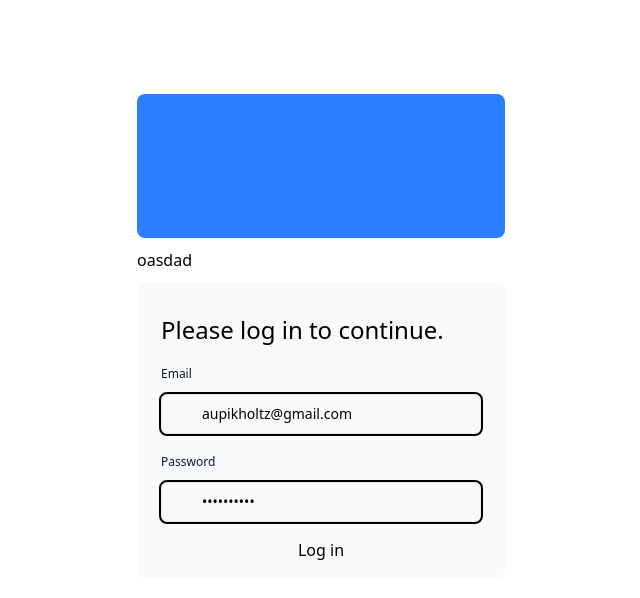
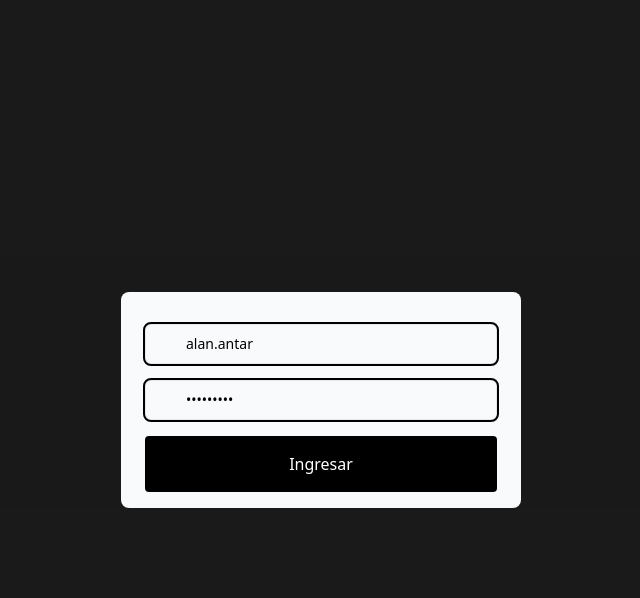
Before and after one commit to AlanPikholtz/project-alpha-web, a Next.js app: page /login in a window 1280 px wide. Shown: the top 598 px of the page, without its empty margins (319-959 px from the left). Built offline with nearby package versions, Linux system fonts and the light colour scheme.

Commit message:
Feature: Login Changes  - Changed login to be user and password like  - Moved some components from screens

```diff
--- /dev/null
+++ b/app/(protected)/transactions/new/page.tsx
@@ -0,0 +1,10 @@
+import AssignTransactionsTable from "@/app/ui/transactions/assign-transactions-table";
+import React from "react";
+
+export default function NewTransactionsPage() {
+  return (
+    <div>
+      <AssignTransactionsTable />
+    </div>
+  );
+}
--- a/app/(protected)/transactions/page.tsx
+++ b/app/(protected)/transactions/page.tsx
@@ -1,11 +1,9 @@
-import AssignTransactionsTable from "@/app/ui/transactions/assign-transactions-table";
 import React from "react";
 
 export default function TransactionsPage() {
   return (
     <div className="flex flex-col h-full">
       <h1>Transacciones</h1>
-      <AssignTransactionsTable />
     </div>
   );
 }
--- a/app/(public)/login/page.tsx
+++ b/app/(public)/login/page.tsx
@@ -3,14 +3,8 @@ import React from "react";
 
 export default function LoginPage() {
   return (
-    <main className="flex items-center justify-center md:h-screen">
-      <div className="relative mx-auto flex w-full max-w-[400px] flex-col space-y-2.5 p-4 md:-mt-32">
-        <div className="flex h-20 w-full items-end rounded-lg bg-blue-500 p-3 md:h-36">
-          {/* <div className="w-32 text-white md:w-36">
-            <AcmeLogo />
-          </div> */}
-        </div>
-        <div>oasdad</div>
+    <main className="flex items-center justify-center md:h-screen bg-black/90">
+      <div className="flex w-full max-w-[400px] flex-col">
         <LoginForm />
       </div>
     </main>
--- a/app/lib/auth/api.ts
+++ b/app/lib/auth/api.ts
@@ -5,13 +5,13 @@ export const authApi = api.injectEndpoints({
   endpoints: (builder) => ({
     authenticate: builder.mutation<
       Session,
-      { email: string; password: string }
+      { username: string; password: string }
     >({
-      query: ({ email, password }) => ({
+      query: ({ username, password }) => ({
         url: "/auth/login",
         method: "POST",
         body: {
-          email,
+          username,
           password,
         },
       }),
--- a/app/ui/auth/login-form.tsx
+++ b/app/ui/auth/login-form.tsx
@@ -13,10 +13,13 @@ export default function LoginForm() {
 
   const handleLogin = async (data: FormData) => {
     try {
-      const email = data.get("email") as string;
+      const username = data.get("username") as string;
       const password = data.get("password") as string;
 
-      const session = await authenticate({ email, password }).unwrap();
+      const session = await authenticate({
+        username,
+        password,
+      }).unwrap();
       dispatch(saveSessionData(session));
 
       // Redirect
@@ -29,54 +32,38 @@ export default function LoginForm() {
   return (
     <form className="space-y-3" action={handleLogin}>
       <div className="flex-1 rounded-lg bg-gray-50 px-6 pb-4 pt-8">
-        <h1 className={`mb-3 text-2xl`}>Please log in to continue.</h1>
         <div className="w-full">
           <div>
-            <label
-              className="mb-3 mt-5 block text-xs font-medium text-gray-900"
-              htmlFor="email"
-            >
-              Email
-            </label>
             <div className="relative">
               <input
                 className="peer block w-full rounded-md border border-gray-200 py-[9px] pl-10 text-sm outline-2 placeholder:text-gray-500"
-                id="email"
-                type="email"
-                name="email"
+                name="username"
                 placeholder="Enter your email address"
-                defaultValue={"aupikholtz@gmail.com"}
+                defaultValue={"alan.antar"}
                 required
               />
-              {/* <AtSymbolIcon className="pointer-events-none absolute left-3 top-1/2 h-[18px] w-[18px] -translate-y-1/2 text-gray-500 peer-focus:text-gray-900" /> */}
             </div>
           </div>
           <div className="mt-4">
-            <label
-              className="mb-3 mt-5 block text-xs font-medium text-gray-900"
-              htmlFor="password"
-            >
-              Password
-            </label>
             <div className="relative">
               <input
                 className="peer block w-full rounded-md border border-gray-200 py-[9px] pl-10 text-sm outline-2 placeholder:text-gray-500"
-                id="password"
+                name="password"
                 type="password"
-                name="password"
                 placeholder="Enter password"
                 required
                 minLength={6}
-                defaultValue={"AUPik*1234"}
+                defaultValue={"Aluete100"}
               />
-              {/* <KeyIcon className="pointer-events-none absolute left-3 top-1/2 h-[18px] w-[18px] -translate-y-1/2 text-gray-500 peer-focus:text-gray-900" /> */}
             </div>
           </div>
         </div>
         {/* <input type="hidden" name="redirectTo" value={callbackUrl} /> */}
-        <button className="mt-4 w-full" disabled={isLoading}>
-          Log in
-          {/* <ArrowRightIcon className="ml-auto h-5 w-5 text-gray-50" /> */}
+        <button
+          className="mt-4 w-full text-white p-4 bg-black rounded"
+          disabled={isLoading}
+        >
+          Ingresar
         </button>
       </div>
     </form>
--- a/app/ui/transactions/assign-transactions-table.tsx
+++ b/app/ui/transactions/assign-transactions-table.tsx
@@ -7,17 +7,18 @@ import { Transaction } from "@/app/lib/transactions/types";
 import { Menu, MenuButton, MenuItem, MenuItems } from "@headlessui/react";
 import React, { useMemo, useState } from "react";
 import LoadingSpinner from "../loading-spinner";
+import { XMarkIcon } from "@heroicons/react/16/solid";
 
 function TransactionTableRow({
   transaction,
-  index, // This will be used for removing it from the table after saving that transaction
   clients,
+  onDelete,
   onTransactionSaved,
 }: {
   transaction: Partial<Transaction>;
-  index: number;
   clients: Client[];
-  onTransactionSaved: (index: number) => void;
+  onDelete: () => void;
+  onTransactionSaved: () => void;
 }) {
   const { type, amount, clientId, createdAt } = transaction;
 
@@ -39,7 +40,7 @@ function TransactionTableRow({
         clientId: userId,
       }).unwrap();
 
-      onTransactionSaved(index);
+      onTransactionSaved();
     } catch (e) {
       console.log(e);
     }
@@ -47,10 +48,15 @@ function TransactionTableRow({
 
   return (
     <tr>
-      <td className="w-1/4">{createdAt}</td>
-      <td className="w-1/4">{type}</td>
-      <td className="w-1/4">{amount}</td>
-      <td className="w-1/4">
+      <td>
+        <button className="cursor-pointer" onClick={onDelete}>
+          <XMarkIcon className="w-5 h-10 text-red-500" />
+        </button>
+      </td>
+      <td className="flex-1">{createdAt}</td>
+      <td className="flex-1">{type}</td>
+      <td className="flex-1">{amount}</td>
+      <td className="flex-1">
         <div className="flex items-center justify-center">
           {isLoading ? <LoadingSpinner /> : null}
           {!isLoading && clientId ? client : null}
@@ -96,8 +102,6 @@ export default function AssignTransactionsTable() {
       .split("\n")
       .map((row) => row.split("\t").map((cell) => cell.trim()));
 
-    console.log({ rows });
-
     const parsedTransactions: Partial<Transaction>[] = rows.map((row) => ({
       createdAt: row[0], // Keep as string
       type: row[1], // Chusmear esto
@@ -107,22 +111,20 @@ export default function AssignTransactionsTable() {
     setTableData(parsedTransactions);
   };
 
-  const handleTransactionSaved = (index: number) => {
+  const handleDelete = (index: number) => {
     const updatedData = [...tableData];
     updatedData.splice(index, 1);
     setTableData(updatedData);
   };
 
   return (
-    <div className="flex flex-col border rounded h-full border-black/10">
-      {tableData.length === 0 ? (
+    <div className="flex rounded gap-x-4 h-full">
       <textarea
-          className="h-full"
+        className="h-full border flex-1"
         placeholder="Pegue las transacciones (maximo 100)"
         onPaste={handlePaste}
       />
-      ) : (
-        <div className="flex flex-col gap-y-4">
+      <div className="flex flex-1 flex-col gap-y-4 border p-4 rounded">
         <div>
           <p>Filtros</p>
           <input
@@ -131,29 +133,29 @@ export default function AssignTransactionsTable() {
             onChange={(e) => setAmountFilter(e.target.value)}
           />
         </div>
-          <table className="w-full border-separate border-spacing-y-2 border-spacing-x-4">
+        <table className="flex overflow-y-auto border-separate border-spacing-y-2 border-spacing-x-4">
           <tbody>
             <tr>
-                <td className="w-1/4">Fecha</td>
-                <td className="w-1/4">Tipo</td>
-                <td className="w-1/4">Monto</td>
-                <td className="w-1/4 text-center">Cliente</td>
+              <td />
+              <td className="flex-1">Fecha</td>
+              <td className="flex-1">Tipo</td>
+              <td className="flex-1">Monto</td>
+              <td className="flex-1 flex justify-center">Cliente</td>
             </tr>
             {tableData
               .filter((x) => x.amount?.toString().includes(amountFilter))
               .map((row, i) => (
                 <TransactionTableRow
                   key={i}
-                    index={i}
                   transaction={row}
                   clients={clients || []}
-                    onTransactionSaved={handleTransactionSaved}
+                  onDelete={() => handleDelete(i)}
+                  onTransactionSaved={() => handleDelete(i)}
                 />
               ))}
           </tbody>
         </table>
       </div>
-      )}
     </div>
   );
 }
```
Also changed, not shown: 1 other file (tests, documents, lock files or other folders). Lines whose indentation alone changed are shown as unchanged.
